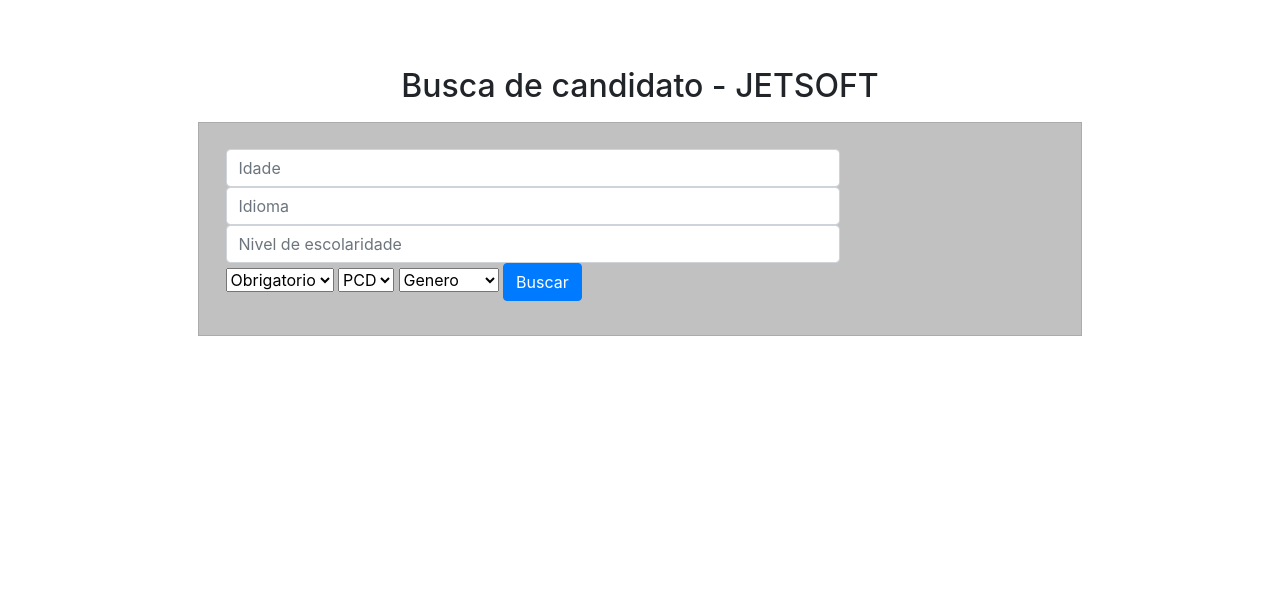
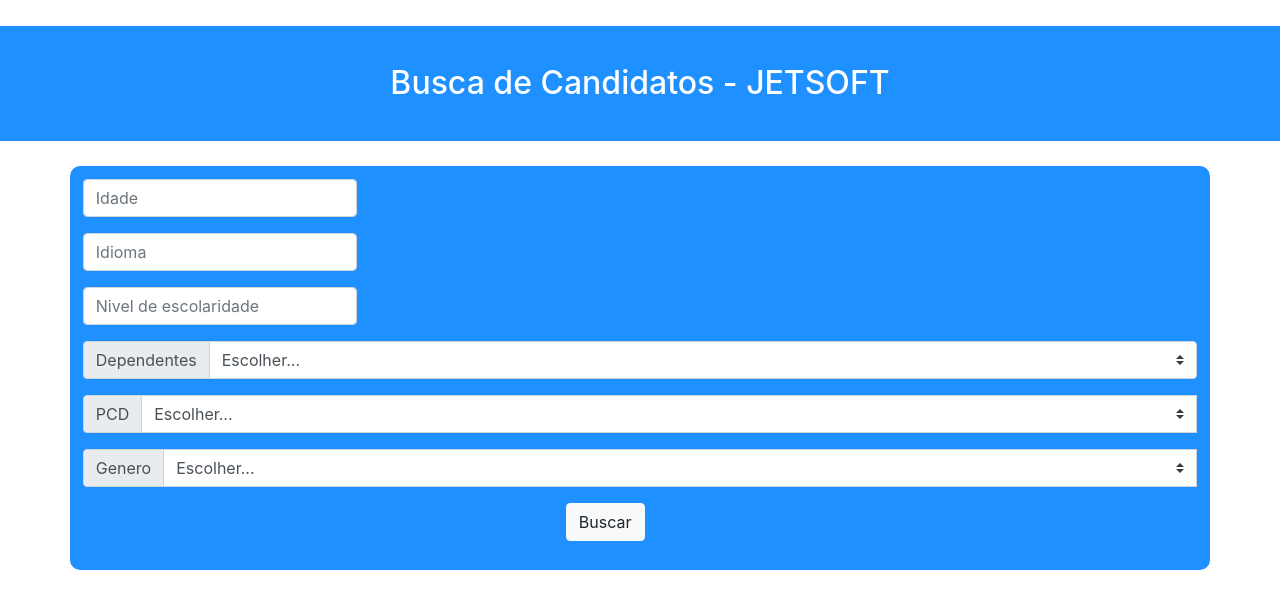
Before and after one commit to Vitordan5/API-Loading, a Flask app: page / in a window 1280 px wide. Shown: the top 609 px of the page. Run offline with Flask 2, Linux system fonts and the light colour scheme; parts of the project's set-up code (start-up, migrations or seed data) failed here and were passed over; some libraries are stand-ins or nearby versions.

Commit message:
alteração html

```diff
--- a/projeto/app.py
+++ /dev/null
@@ -1,35 +0,0 @@
-from flask import Flask, render_template, request, jsonify
-from flask_mysqldb import MySQL,MySQLdb
-
-app = Flask(__name__)
-
-app.secret_key = "caircocoders-ednalan"
-
-app.config['MYSQL_HOST'] = 'localhost'
-app.config['MYSQL_USER'] = 'root'
-app.config['MYSQL_PASSWORD'] = '29031993'
-app.config['MYSQL_DB'] = 'mydb'
-app.config['MYSQL_CURSORCLASS'] = 'DictCursor'
-mysql = MySQL(app)
-
-@app.route('/')
-def index():
-    return render_template('index.html')
-
-@app.route("/search",methods=["POST","GET"])
-def search():
-    idade = request.form["idade"]
-    idioma = request.form["idioma"]
-    escolaridade = request.form["escolaridade"]
-    dependentes = request.form["dependentes"]
-    pcd = request.form["pcd"]
-    genero = request.form["genero"]
-    cursor = mysql.connection.cursor()
-    query = "SELECT * from cdd WHERE data_nascimento LIKE '%{}%' AND idiomas LIKE '%{}%' AND nivel_escoladidade LIKE '%{}%' AND dependentes LIKE '%{}%' AND pcd LIKE '%{}%' AND genero LIKE '%{}%'".format(idade,idioma,escolaridade, dependentes, pcd,genero)
-    cursor.execute(query)
-    numrows = int(cursor.rowcount)
-    result = cursor.fetchall()
-    return jsonify({'htmlresponse': render_template('response.html', cdd=result,numrows=numrows)})
-
-if __name__ == "__main__":
-    app.run(debug=True)
--- a/projeto/static/css/style.css
+++ /dev/null
@@ -1,30 +0,0 @@
-.search-table{
-    padding: 10%;
-    margin-top: -6%;
-}
-
-.idade_input{
-    justify-content: space-around;
-    display: flex;
-}
-
-
-.search-box{
-    background: #c1c1c1;
-    border: 1px solid #ababab;
-    padding: 3%;
-}
-.search-box input:focus{
-    box-shadow:none;
-    border:2px solid #eeeeee;
-}
-.search-list{
-    background: #fff;
-    border: 1px solid #ababab;
-    border-top: none;
-}
-.search-list h3{
-    background: #eee;
-    padding: 3%;color:#fe6f41;
-    margin-bottom: 0%;
-}
--- a/projeto/templates/index.html
+++ /dev/null
@@ -1,87 +0,0 @@
-<!DOCTYPE html>
-<html>
-
-<head>
-  <meta charset="utf-8">
-  <meta name="viewport" content="width=device-width, initial-scale=1.0">
-  <title>Candidatos</title>
-  <link href="https://maxcdn.bootstrapcdn.com/bootstrap/4.1.1/css/bootstrap.min.css" rel="stylesheet"
-    id="bootstrap-css">
-  <script src="https://maxcdn.bootstrapcdn.com/bootstrap/4.1.1/js/bootstrap.min.js"></script>
-  <script src="https://ajax.googleapis.com/ajax/libs/jquery/3.4.1/jquery.min.js"></script>
-  <link rel="stylesheet" href="/static/css/style.css">
-  <script>
-    $(document).ready(function () {
-      load_data();
-      function load_data(ida, idi, con, dep, esc, pcd, gen) {
-        $.ajax({
-          url: "/search",
-          method: "POST",
-          data: {
-            idade: ida,
-            idioma: idi,
-            conhecimento: con,
-            dependentes: dep,
-            escolaridade: esc,
-            pcd: pcd,
-            genero: gen
-          },
-          success: function (data) {
-            $('#result').html(data);
-            $("#result").append(data.htmlresponse);
-          }
-        });
-      }
-
-      $('#submit_btn').click(function () {
-        var idade_val = $('#idade_input').val();
-        var idioma_val = $('#idioma_input').val();
-        var conhecimento_val = $('#conhecimento_input').val();
-        var dependente_val = $('#dependente_input').val();
-        var escolarida_val = $('#escolarildade_input').val();
-        var pcd_val = $('#pcd_input').val();
-        var genero_val = $('#genero_input').val();
-        load_data(idade_val, idioma_val, conhecimento_val, dependente_val, escolarida_val, pcd_val, genero_val)
-      });
-
-    });
-  </script>
-</head>
-
-<body>
-   <div class="container search-table">
-      <p>
-      <h2 align=center>Busca de candidato - JETSOFT</h2>
-      </p>
-      <div class="search-box">
-        <div class="row">
-            <div class="col-md-9">
-                <input type="text" name="idade" id="idade_input" class="form-control" placeholder="Idade ">
-                <input type="text" name="idioma" id="idioma_input" class="form-control" placeholder="Idioma ">
-                <input type="text" name="nivel_escolaridade" id="escolarildade_input" class="form-control" placeholder="Nivel de escolaridade ">
-                <select id="dependente_input" class="form-select mb-3">
-                    <option selected>Obrigatorio</option>
-                    <option value="4">Nenhum</option>
-                    <option value="1">1 - 3</option>
-                    <option value="7">4 ou mais</option>
-                </select>
-                <select id="pcd_input" class="form-select form-select-lg mb-3">
-                    <option selected>PCD</option>
-                    <option id="pcd_input" value="1">Sim</option>
-                    <option id="pcd_input" value="0">Não</option>
-                </select>
-                <select id="genero_input" class="form-select form-select-lg mb-3 ">
-                    <option selected>Genero</option>
-                    <option id="genero_input" value="U">Outros..</option>
-                    <option id="genero_input" value="O">Masculino</option>
-                    <option id="genero_input" value="X">Feminino</option>
-                </select>
-                <button type="button" class="btn btn-primary" name="submit" id="submit_btn">Buscar</button>
-            </div>
-        </div>
-    </div>
-<div id="result"></div>
-  </div>
-</body>
-
-</html>
--- a/projetointegrador/app.py
+++ b/projetointegrador/app.py
@@ -7,7 +7,7 @@ app.secret_key = "caircocoders-ednalan"
 
 app.config['MYSQL_HOST'] = 'localhost'
 app.config['MYSQL_USER'] = 'root'
-app.config['MYSQL_PASSWORD'] = '29031993'
+app.config['MYSQL_PASSWORD'] = '1234'
 app.config['MYSQL_DB'] = 'mydb'
 app.config['MYSQL_CURSORCLASS'] = 'DictCursor'
 mysql = MySQL(app)
@@ -25,7 +25,7 @@ def search():
     pcd = request.form["pcd"]
     genero = request.form["genero"]
     cursor = mysql.connection.cursor()
-    query = "SELECT * from cdd WHERE data_nascimento LIKE '%{}%' AND idiomas LIKE '%{}%' AND nivel_escoladidade LIKE '%{}%' AND dependentes LIKE '%{}%' AND pcd LIKE '%{}%' AND genero LIKE '%{}%'".format(idade,idioma,escolaridade, dependentes, pcd,genero)
+    query = "SELECT * from cdd WHERE data_nascimento LIKE '%{}%' AND idiomas LIKE '%{}%' AND nivel_escoladidade LIKE '%{}%' AND dependentes LIKE '%{}%' AND pcd LIKE '%{}%' AND genero LIKE '%{}%'".format(idade,idioma,escolaridade,dependentes,pcd,genero)
     cursor.execute(query)
     numrows = int(cursor.rowcount)
     result = cursor.fetchall()
--- a/projetointegrador/static/css/style.css
+++ b/projetointegrador/static/css/style.css
@@ -1,30 +1,22 @@
+body{
+    background: white;
+}
 .search-table{
-    padding: 10%;
-    margin-top: -6%;
+    background: #1E90FF;
+    padding: 1%;
+    margin-top: 2%;
+    border-radius: 10px;
 }
-
-.idade_input{
-    justify-content: space-around;
-    display: flex;
+.titulo{
+    background: #1E90FF;
+    color:	white;
+    padding: 3%;
+    margin-top: 2%;
 }
-
-
-.search-box{
-    background: #c1c1c1;
-    border: 1px solid #ababab;
-    padding: 3%;
+.titulo-result{
+    color:	black;
+    margin-top: 3%;
 }
-.search-box input:focus{
-    box-shadow:none;
-    border:2px solid #eeeeee;
+.buscar{
+    margin-left: 42%;
 }
-.search-list{
-    background: #fff;
-    border: 1px solid #ababab;
-    border-top: none;
-}
-.search-list h3{
-    background: #eee;
-    padding: 3%;color:#fe6f41;
-    margin-bottom: 0%;
-}
--- a/projetointegrador/templates/index.html
+++ b/projetointegrador/templates/index.html
@@ -4,83 +4,103 @@
 <head>
   <meta charset="utf-8">
   <meta name="viewport" content="width=device-width, initial-scale=1.0">
-  <title>Candidatos</title>
-  <link href="https://maxcdn.bootstrapcdn.com/bootstrap/4.1.1/css/bootstrap.min.css" rel="stylesheet"
-    id="bootstrap-css">
+  <title>Busca de Candidatos</title>
+  <link href="https://maxcdn.bootstrapcdn.com/bootstrap/4.1.1/css/bootstrap.min.css" rel="stylesheet" id="bootstrap-css">
   <script src="https://maxcdn.bootstrapcdn.com/bootstrap/4.1.1/js/bootstrap.min.js"></script>
   <script src="https://ajax.googleapis.com/ajax/libs/jquery/3.4.1/jquery.min.js"></script>
   <link rel="stylesheet" href="/static/css/style.css">
   <script>
-    $(document).ready(function () {
+    $(document).ready(function(){
       load_data();
-      function load_data(ida, idi, con, dep, esc, pcd, gen) {
+      function load_data(ida,idi,esc,dep,pcd,gen){
         $.ajax({
-          url: "/search",
-          method: "POST",
-          data: {
-            idade: ida,
-            idioma: idi,
-            conhecimento: con,
-            dependentes: dep,
-            escolaridade: esc,
-            pcd: pcd,
-            genero: gen
-          },
-          success: function (data) {
+          url:"/search",
+          method:"POST",
+          data:{idade: ida,
+          idioma: idi,
+          escolaridade: esc,
+          dependentes: dep,
+          pcd: pcd,
+          genero:gen},
+          success:function(data){
             $('#result').html(data);
             $("#result").append(data.htmlresponse);
           }
         });
       }
 
-      $('#submit_btn').click(function () {
+      $('#submit_btn').click(function(){
         var idade_val = $('#idade_input').val();
         var idioma_val = $('#idioma_input').val();
-        var conhecimento_val = $('#conhecimento_input').val();
+        var escolarida_val = $('#escolarildade_input').val();
         var dependente_val = $('#dependente_input').val();
-        var escolarida_val = $('#escolarildade_input').val();
         var pcd_val = $('#pcd_input').val();
         var genero_val = $('#genero_input').val();
-        load_data(idade_val, idioma_val, conhecimento_val, dependente_val, escolarida_val, pcd_val, genero_val)
+        load_data(idade_val,idioma_val,escolarida_val,dependente_val,pcd_val,genero_val)
       });
-
     });
   </script>
 </head>
 
 <body>
-   <div class="container search-table">
-      <p>
-      <h2 align=center>Busca de candidato - JETSOFT</h2>
-      </p>
-      <div class="search-box">
+  <h2 class="titulo" align="center">Busca de Candidatos - JETSOFT</h2>
+  <div class="container search-table">
+    <div class="search-box col-12">
         <div class="row">
-            <div class="col-md-9">
-                <input type="text" name="idade" id="idade_input" class="form-control" placeholder="Idade ">
-                <input type="text" name="idioma" id="idioma_input" class="form-control" placeholder="Idioma ">
-                <input type="text" name="nivel_escolaridade" id="escolarildade_input" class="form-control" placeholder="Nivel de escolaridade ">
-                <select id="dependente_input" class="form-select mb-3">
-                    <option selected>Obrigatorio</option>
-                    <option value="4">Nenhum</option>
-                    <option value="1">1 - 3</option>
-                    <option value="7">4 ou mais</option>
+            <div class="input-group">
+                <p><input type="text" name="idade" id="idade_input" class="form-control" placeholder="Idade"></p>
+            </div>
+            <div class="input-group">
+                <p><input type="text" name="idioma" id="idioma_input" class="form-control" placeholder="Idioma"></p>
+            </div>
+            <div class="input-group">
+                <p><input type="text" name="nivel_escolaridade" id="escolarildade_input" class="form-control" placeholder="Nivel de escolaridade"></p>
+            </div>
+            <div class="input-group mb-3">
+                <div class="input-group-prepend">
+                    <label class="input-group-text" for="inputGroupSelect01">Dependentes</label>
+                </div>
+                <select id="dependente_input" class="custom-select">
+                    <option selected>Escolher...</option>
+                    <option value="0">Nenhum</option>
+                    <option value="1">1</option>
+                    <option value="2">2</option>
+                    <option value="3">3</option>
+                    <option value="4">4</option>
+                    <option value="5">5</option>
                 </select>
-                <select id="pcd_input" class="form-select form-select-lg mb-3">
-                    <option selected>PCD</option>
+            </div>
+            <div class="input-group mb-3">
+                <div class="input-group-prepend">
+                    <label class="input-group-text" for="inputGroupSelect01">PCD</label>
+                </div>
+                <select id="pcd_input" class="custom-select">
+                    <option selected>Escolher...</option>
                     <option id="pcd_input" value="1">Sim</option>
                     <option id="pcd_input" value="0">Não</option>
-                </select>
-                <select id="genero_input" class="form-select form-select-lg mb-3 ">
-                    <option selected>Genero</option>
-                    <option id="genero_input" value="U">Outros..</option>
-                    <option id="genero_input" value="O">Masculino</option>
-                    <option id="genero_input" value="X">Feminino</option>
-                </select>
-                <button type="button" class="btn btn-primary" name="submit" id="submit_btn">Buscar</button>
+                </select></p>
+            </div>
+            <div class="input-group mb-3">
+                <div class="input-group-prepend">
+                    <label class="input-group-text" for="inputGroupSelect01">Genero</label>
+                </div>
+                <select id="genero_input" class="custom-select">
+                    <option selected>Escolher...</option>
+                    <option id="genero_input" value="O">Outros..</option>
+                    <option id="genero_input" value="M">Masculino</option>
+                    <option id="genero_input" value="F">Feminino</option>
+                </select></p>
+            </div>
+            <div class="buscar">
+              <div class="col-8">
+                <p><button type="button" name="submit" id="submit_btn" class="btn btn-light">Buscar</button>
+              </div>
             </div>
         </div>
     </div>
-<div id="result"></div>
+  </div>
+  <div class="container result-table">
+    <div id="result"></div>
   </div>
 </body>
 
```
Also changed, not shown: projeto/templates/response.html (deleted, +0 -16 lines), projetointegrador/templates/response.html (+13 -7 lines).
